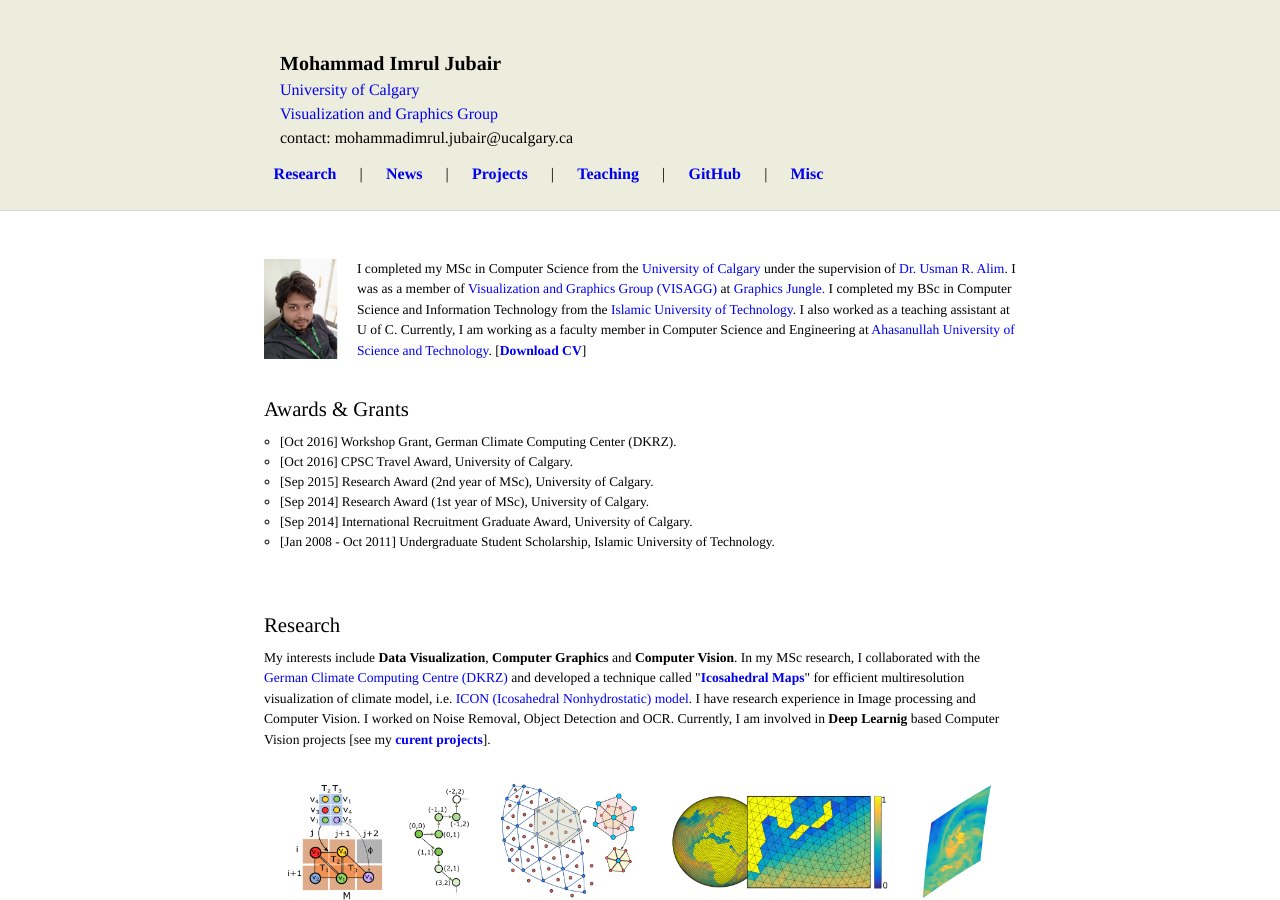
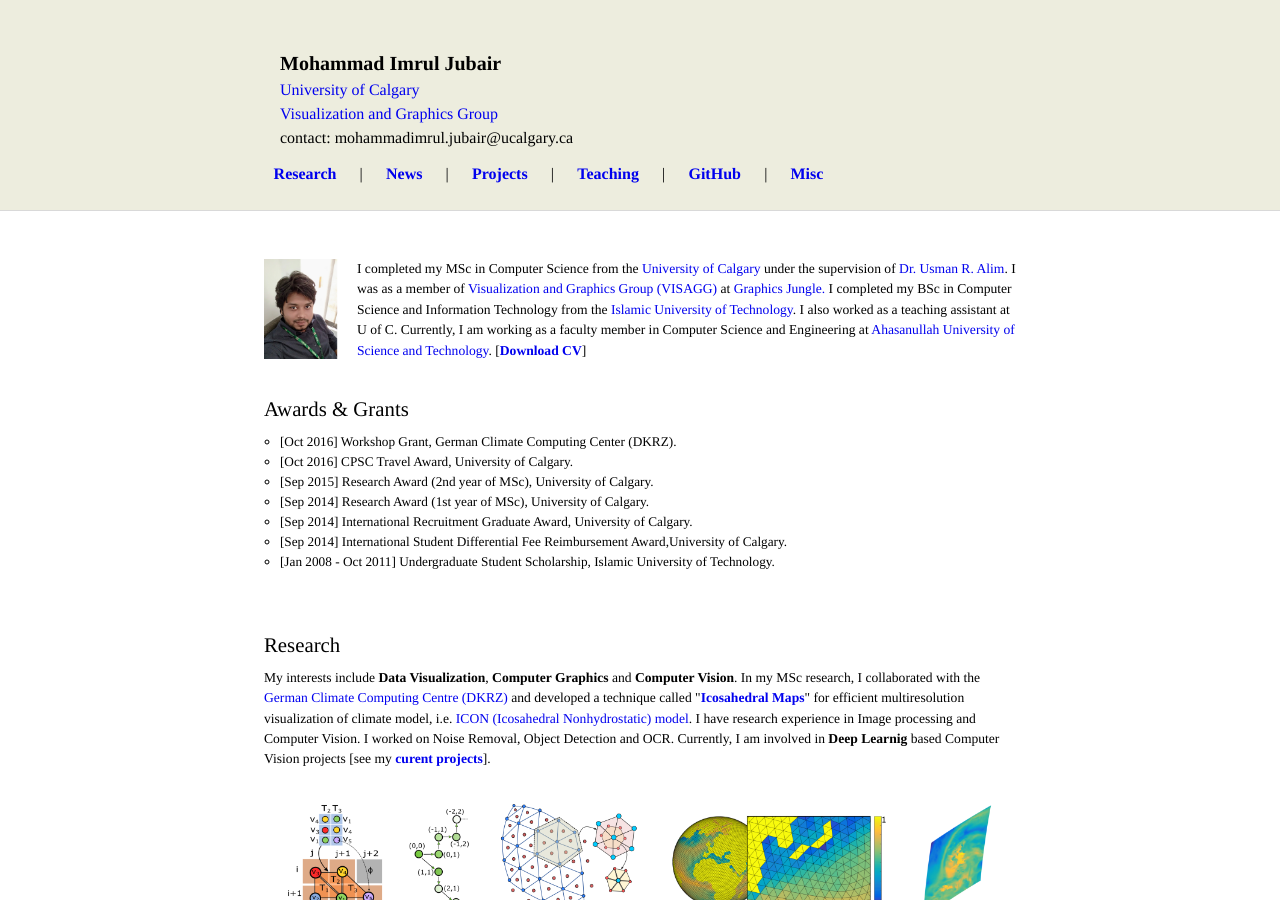
Before and after one commit to imruljubair/imruljubair.github.io, a Jekyll site: the page built from index.html, in a window 1280 px wide and 900 px high. Built offline with Jekyll 4.4.1, drawn with Linux system fonts in a browser that asks for light colours.

Commit message:
cv and award

```diff
--- a/_includes/intro.html
+++ b/_includes/intro.html
@@ -18,6 +18,7 @@
   <li>[Sep 2015] Research Award (2nd year of MSc), University of Calgary.</li>
   <li>[Sep 2014] Research Award (1st year of MSc), University of Calgary.</li>
   <li>[Sep 2014] International Recruitment Graduate Award, University of Calgary.</li>
+  <li>[Sep 2014] International Student Differential Fee Reimbursement Award,University of Calgary.</li>
   <li>[Jan 2008 - Oct 2011] Undergraduate Student Scholarship, Islamic University of Technology.</li>
   </ol>
   </div>
```
Also changed, not shown: 1 other file.
